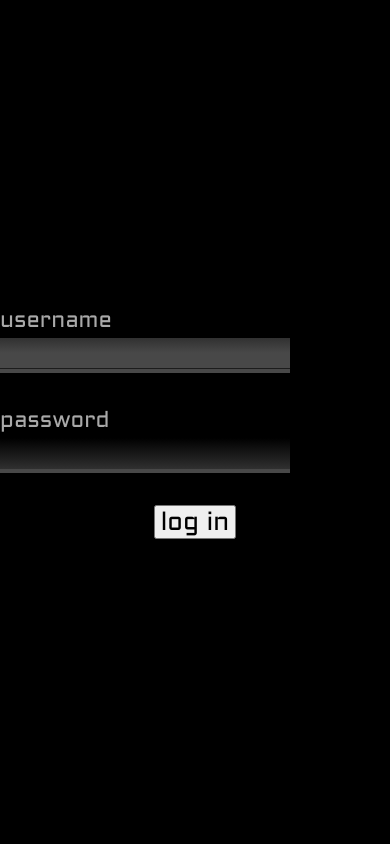
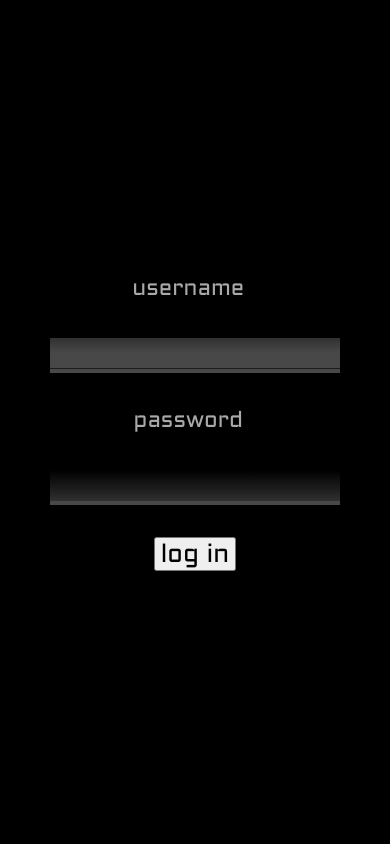
Before and after one commit to EPiC-Inc/vaporous, a Flask app: page /login in a window 390 px wide. Run offline with Flask 3, Linux system fonts and the light colour scheme.

Commit message:
more responsiveness

```diff
--- a/app_flask/static/style.css
+++ b/app_flask/static/style.css
@@ -14,8 +14,13 @@
     --light-background-color: rgb(72, 72, 72);
     --nav-color: #008b9d;
     --text-color: darkgrey;
+    box-sizing: border-box;
     color: var(--text-color);
     font-family: "Aldrich";
+}
+
+*, *::before, *::after {
+    box-sizing: inherit;
 }
 
 body {
@@ -24,12 +29,29 @@ body {
     height: 100vh;
 }
 
+#login {
+    align-items: center;
+    display: flex;
+    flex-direction: column;
+    gap: 2rem;
+    height: 100vh;
+    justify-content: center;
+}
+#fields {
+    display: grid;
+    grid-template-columns: 1fr 2fr;
+    font-size: 1.4rem;
+    gap: 2rem;
+    justify-items: center;
+}
+
 input {
     font-family: "Aldrich";
+    font-size: 1.6rem;
+    max-width: 100%;
 }
 input[type="submit"] {
     cursor: pointer;
-    font-size: inherit;
     padding: 0.3rem 0.3rem 0.1rem 0.3rem;
 }
 form label {
@@ -140,7 +162,6 @@ header {
     background-size: 200% 200%;
     border: 2px solid var(--text-color);
     border-radius: 5px;
-    box-sizing: border-box;
     cursor: pointer;
     padding: 0.3rem 0.3rem 0.2rem 0.3rem;
     transition: background-position 200ms ease-out;
@@ -177,7 +198,6 @@ span:hover a::after, tr:hover a::after, a:hover::after {
 
 #drop_zone {
     border: 10px solid #0000;
-    box-sizing: border-box;
     min-height: 100%;
 }
 #drop_zone.dragging {
@@ -203,7 +223,6 @@ span:hover a::after, tr:hover a::after, a:hover::after {
     animation: fadeIn 400ms;
 }
 .file_select a {
-    box-sizing: border-box;
     height: 100%;
     line-height: 190%;
     vertical-align: middle;
@@ -211,7 +230,6 @@ span:hover a::after, tr:hover a::after, a:hover::after {
 }
 
 .location_select {
-    box-sizing: border-box;
     display: inline-block;
     padding: 0.3rem;
 }
@@ -255,7 +273,6 @@ span:hover a::after, tr:hover a::after, a:hover::after {
     animation: prixClipFix 2s linear infinite;
     border-radius: 50%;
     border: 5px solid var(--text-color);
-    box-sizing: border-box;
     content: "";
     inset: 0px;
     position: absolute;
@@ -281,7 +298,6 @@ span:hover a::after, tr:hover a::after, a:hover::after {
 
 
 #file_container {
-    box-sizing: border-box;
     margin: 0 auto;
     padding: 1% 0 10% 0;
     width: 60%
@@ -395,6 +411,9 @@ td:first-child {
     #file_container {
         width: 100%;
     }
+    #fields {
+        grid-template-columns: 1fr;
+    }
 }
 @media only screen and (min-width: 2000px) {
     #file_container {
--- a/app_flask/templates/login.html
+++ b/app_flask/templates/login.html
@@ -1,23 +1,5 @@
 {% extends 'base.html' %}
 {% block title %}log in{% endblock %}
-
-{% block head %}
-<style>
-    #login {
-        align-items: center;
-        display: flex;
-        flex-direction: column;
-        font-size: 1.4rem;
-        gap: 2rem;
-        height: 100vh;
-        justify-content: center;
-    }
-    #login input {
-        font-size: 1.6rem;
-        font-family: "Aldrich";
-    }
-</style>
-{% endblock %}
 
 {% block body %}
 <section>
@@ -29,11 +11,9 @@
                 {% endfor %}
             {% endif %}
         {% endwith %}
-        <div>
+        <div id="fields">
             <label for="user">username&nbsp;&nbsp;</label>
             <input id="user" class="bg_glow_gradient" name="username" type="text" maxlength="40" autofocus>
-        </div>
-        <div>
             <label for="pass">password&nbsp;&nbsp;</label>
             <input id="pass" class="bg_glow_gradient" name="password" type="password" maxlength="100">
         </div>
--- a/app_flask/templates/user.html
+++ b/app_flask/templates/user.html
@@ -10,9 +10,7 @@
         background-color: darkred;
     }
     #fields {
-        display: grid;
-        gap: 1rem;
-        grid-template-columns: 1fr 1fr;
+        gap: 0.5rem;
     }
     #password_change {
         align-items: center;
```
